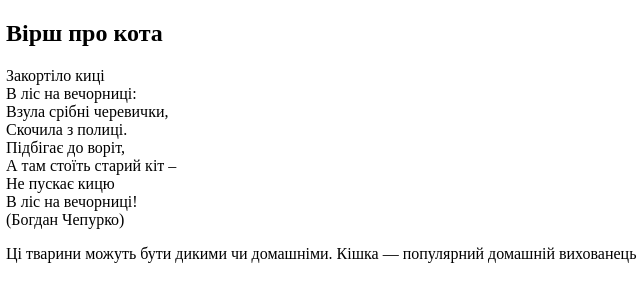
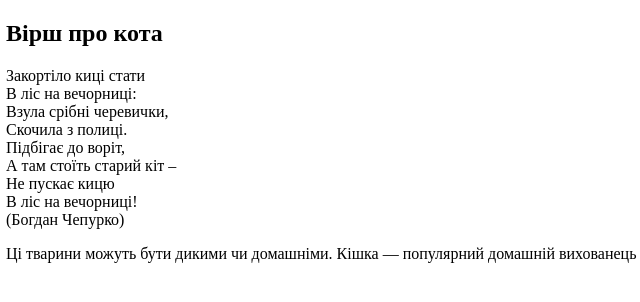
Before and after one commit to OlenaTaras/cat, a plain HTML site: page poem.html in a window 1280 px wide. Shown: the full height of the page, 2-642 px from the left. Drawn offline with Linux system fonts and the light colour scheme.

Commit message:
adde new word

```diff
--- a/poem.html
+++ b/poem.html
@@ -7,7 +7,7 @@
 <body>
 <h2>Вірш про кота</h2>
 <p>
-    Закортіло киці<br>
+    Закортіло киці стати<br>
     В ліс на вечорниці:<br>
     Взула срібні черевички,<br>
     Скочила з полиці.<br>
```
